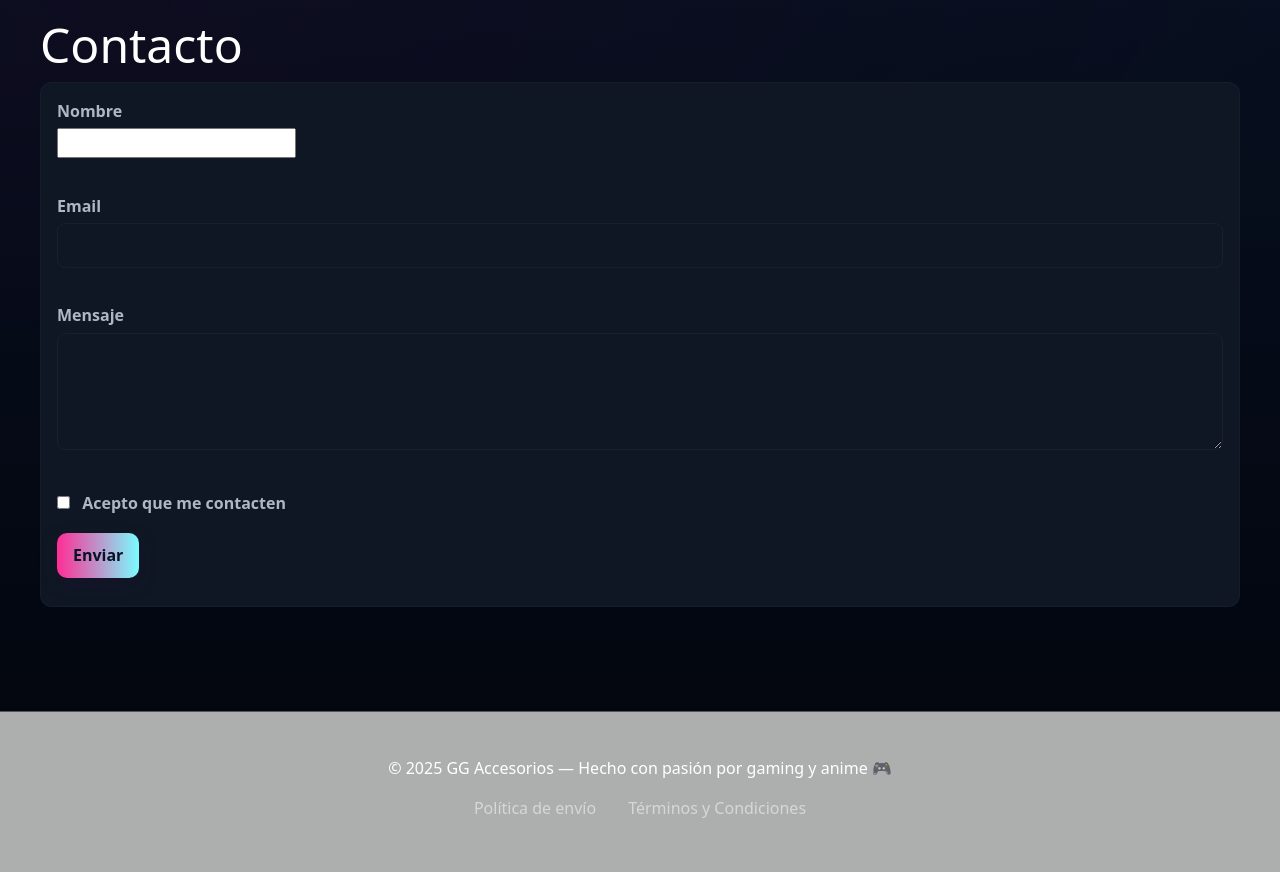
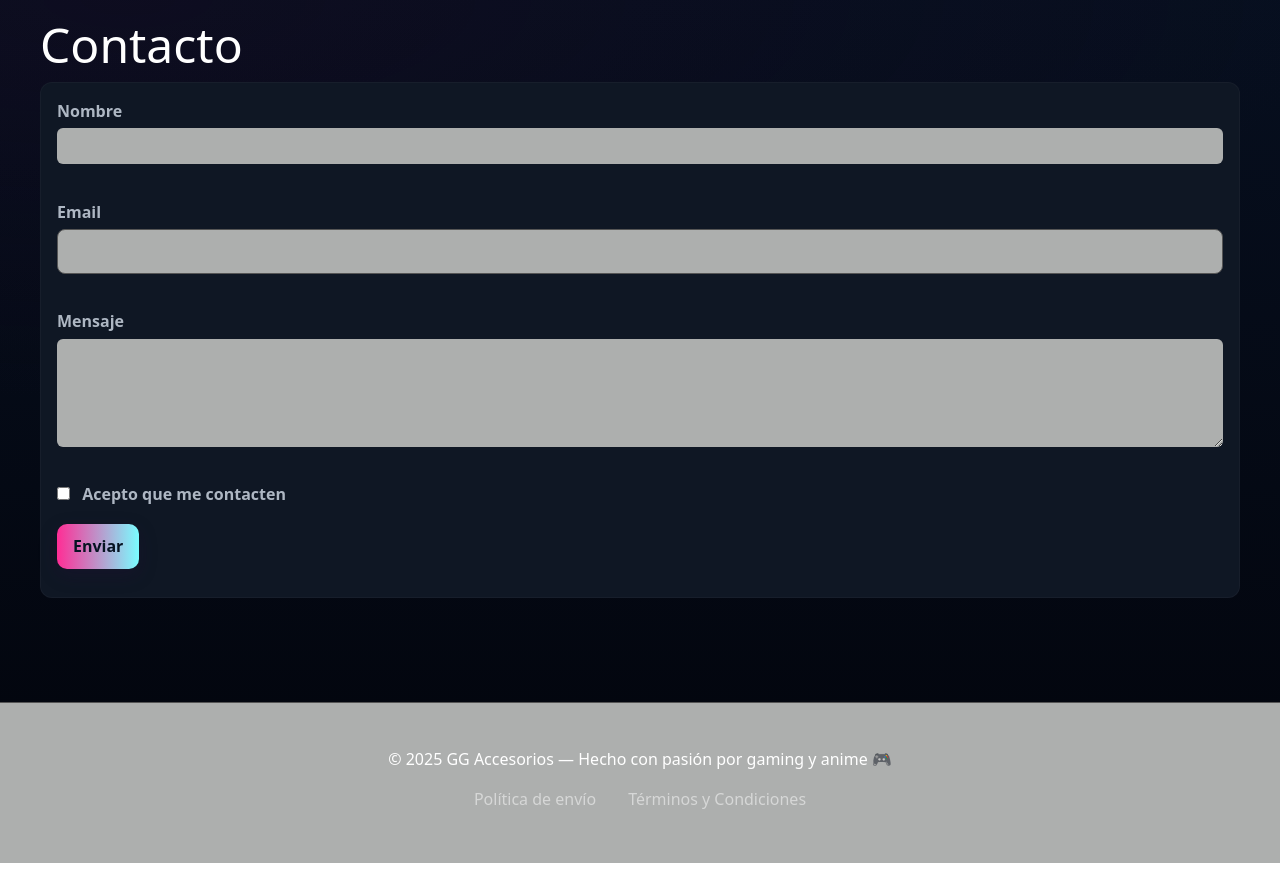
Before and after one commit to SergioRafael0/Web_GG_accesorios, a React (Vite) app: page / in a window 1280 px wide. Shown: the part 1680-2552 px from the top of the page. Built offline with nearby package versions, Linux system fonts and the light colour scheme.

Commit message:
Correccion visual

```diff
--- a/src/components/ContactForm.jsx
+++ b/src/components/ContactForm.jsx
@@ -35,17 +35,17 @@ export default function ContactForm() {
     <form id="contact-form" noValidate onSubmit={handleSubmit}>
       <div className="form-row">
         <label htmlFor="name">Nombre</label>
-        <input id="name" name="name" value={form.name} onChange={(e)=>setForm({...form, name: e.target.value})} required minLength={2} />
+        <input  className="form-control bg-dark text-white border-secondary" id="name" name="name" value={form.name} onChange={(e)=>setForm({...form, name: e.target.value})} required minLength={2} />
         <small className="error">{errors.name}</small>
       </div>
       <div className="form-row">
         <label htmlFor="email">Email</label>
-        <input id="email" name="email" type="email" value={form.email} onChange={(e)=>setForm({...form, email: e.target.value})} required />
+        <input  className="form-control bg-dark text-white border-secondary" id="email" name="email" type="email" value={form.email} onChange={(e)=>setForm({...form, email: e.target.value})} required />
         <small className="error">{errors.email}</small>
       </div>
       <div className="form-row">
         <label htmlFor="mensaje">Mensaje</label>
-        <textarea id="mensaje" name="mensaje" rows={4} value={form.mensaje} onChange={(e)=>setForm({...form, mensaje: e.target.value})} required minLength={8} />
+        <textarea  className="form-control bg-dark text-white border-secondary" id="mensaje" name="mensaje" rows={4} value={form.mensaje} onChange={(e)=>setForm({...form, mensaje: e.target.value})} required minLength={8} />
         <small className="error">{errors.mensaje}</small>
       </div>
       <div className="form-row checkbox-row">
```
